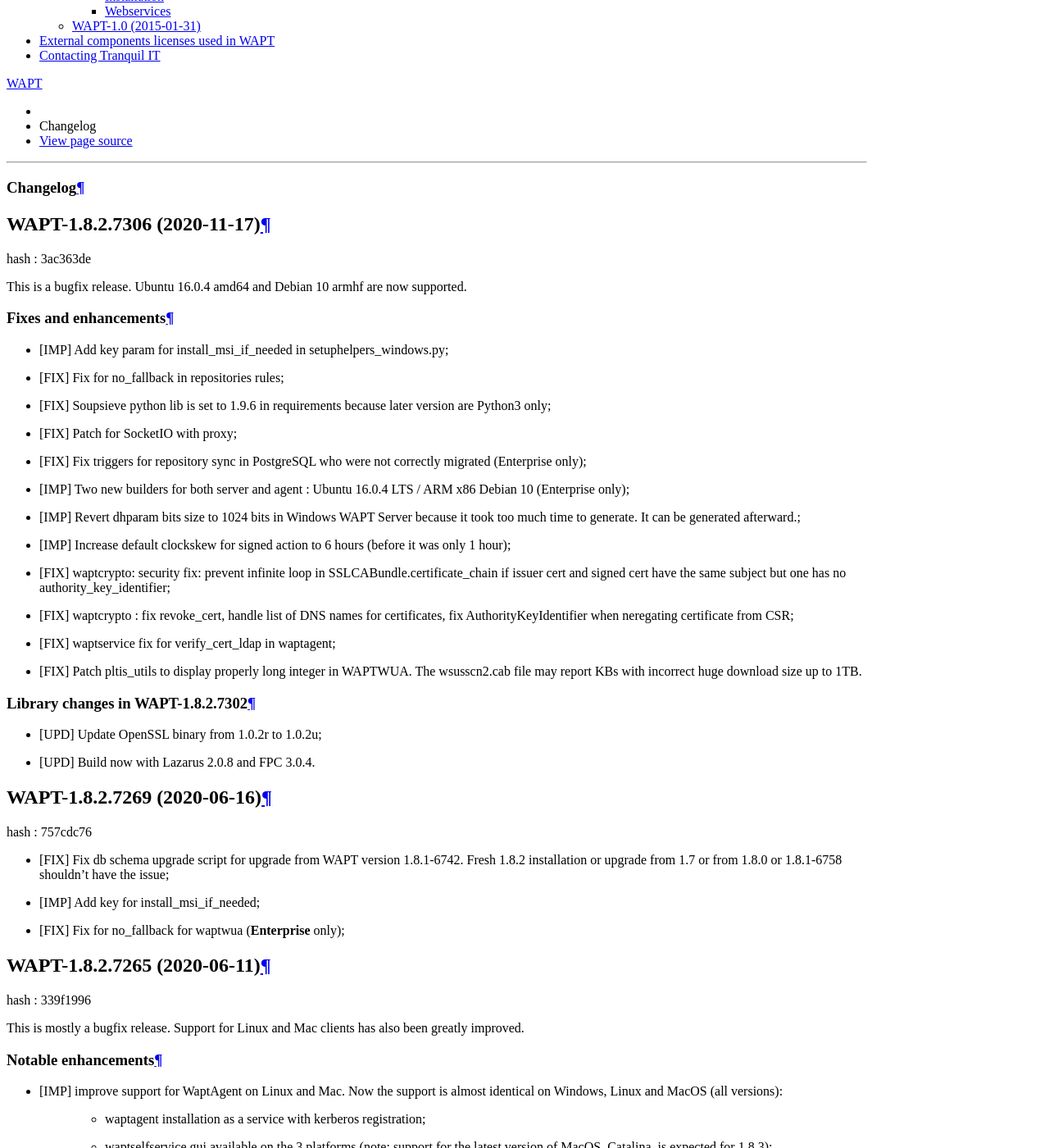
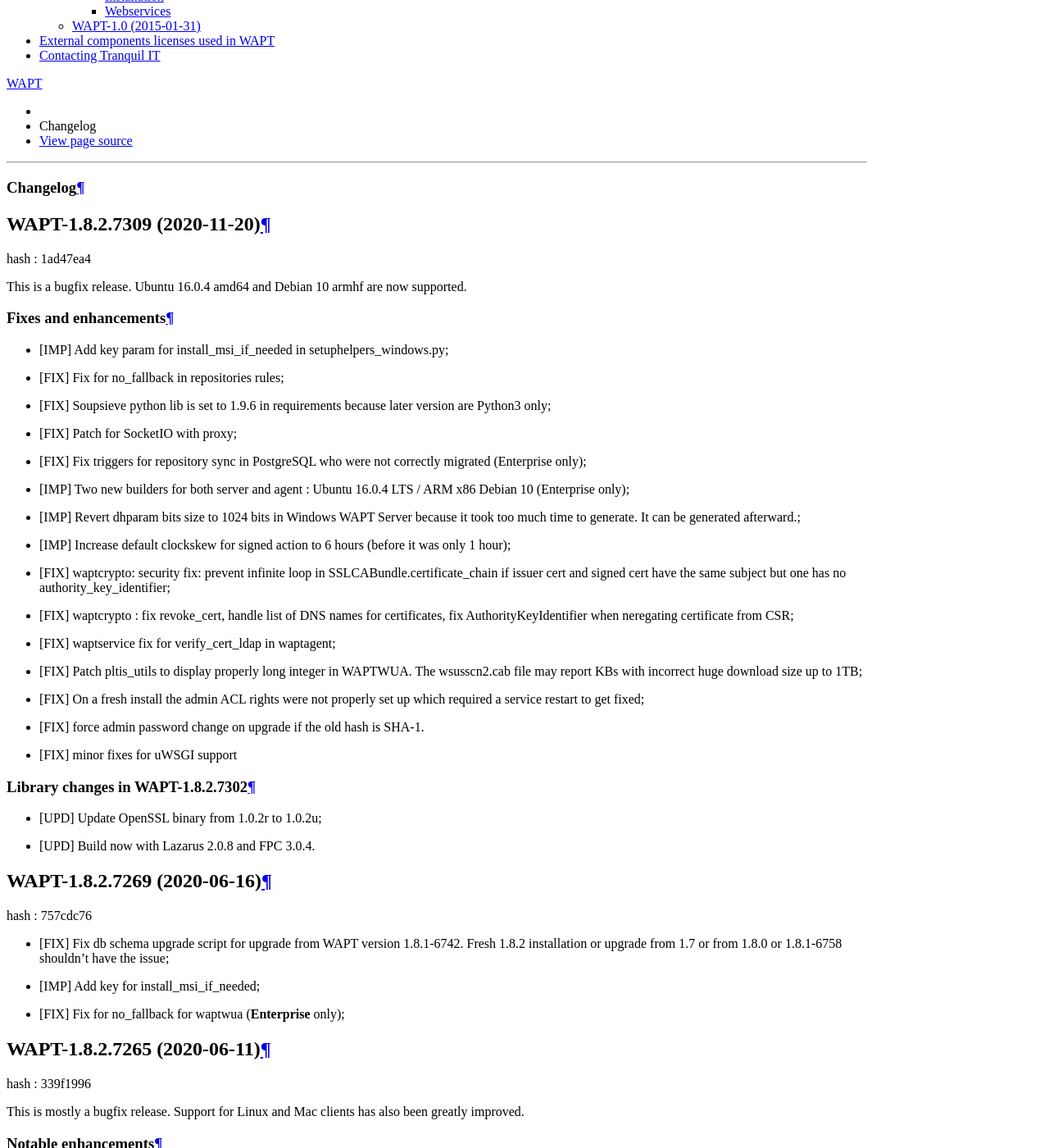
Before and after one commit to tranquilit/WAPT-Documentation, a Sphinx documentation site: the page built from source/wapt-changelog.rst, in a window 1280 px wide and 1400 px high, scrolled down 4234 px. Shown: the whole window at 82% size. Built offline with Sphinx 7.4.7 and the Read the Docs theme 2.0.0, drawn with Linux system fonts in a browser that asks for light colours; some of the changed text lies outside the part shown.

Commit message:
update changelog with lastest fixes

```diff
--- a/source/wapt-changelog.rst
+++ b/source/wapt-changelog.rst
@@ -12,10 +12,10 @@
 Changelog
 =========
 
-WAPT-1.8.2.7306 (2020-11-17)
+WAPT-1.8.2.7309 (2020-11-20)
 ----------------------------
 
-hash : 3ac363de
+hash : 1ad47ea4
 
 This is a bugfix release. Ubuntu 16.0.4 amd64 and Debian 10 armhf are now supported.
 
@@ -52,7 +52,14 @@
 * [FIX] waptservice fix for verify_cert_ldap in waptagent;
 
 * [FIX] Patch pltis_utils to display properly long integer in WAPTWUA. The wsusscn2.cab file
-  may report KBs with incorrect huge download size up to 1TB.
+  may report KBs with incorrect huge download size up to 1TB;
+
+* [FIX] On a fresh install the admin ACL rights were not properly set up which required a service
+  restart to get fixed;
+
+* [FIX] force admin password change on upgrade if the old hash is SHA-1.
+
+* [FIX] minor fixes for uWSGI support
 
 Library changes in WAPT-1.8.2.7302
 ++++++++++++++++++++++++++++++++++
```
